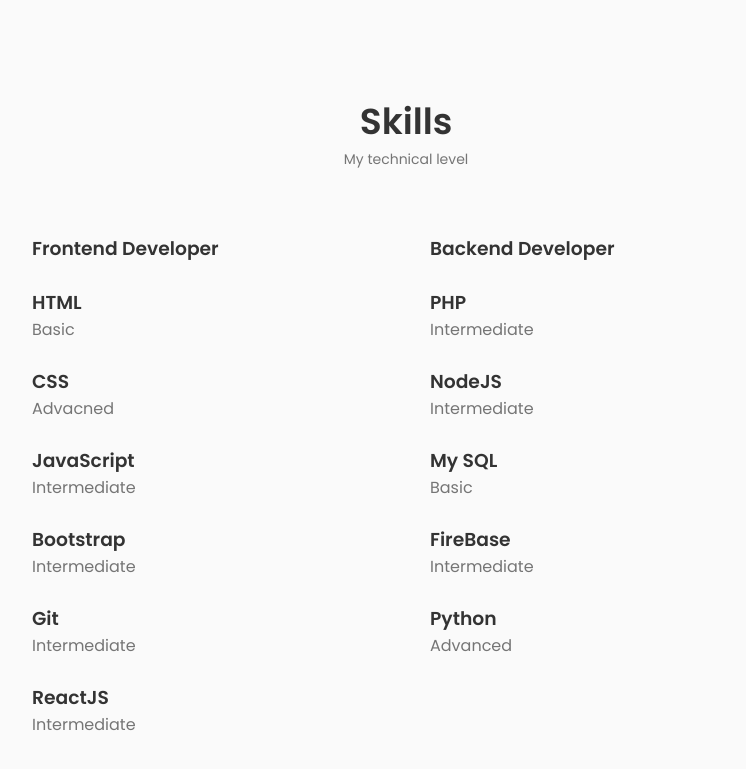
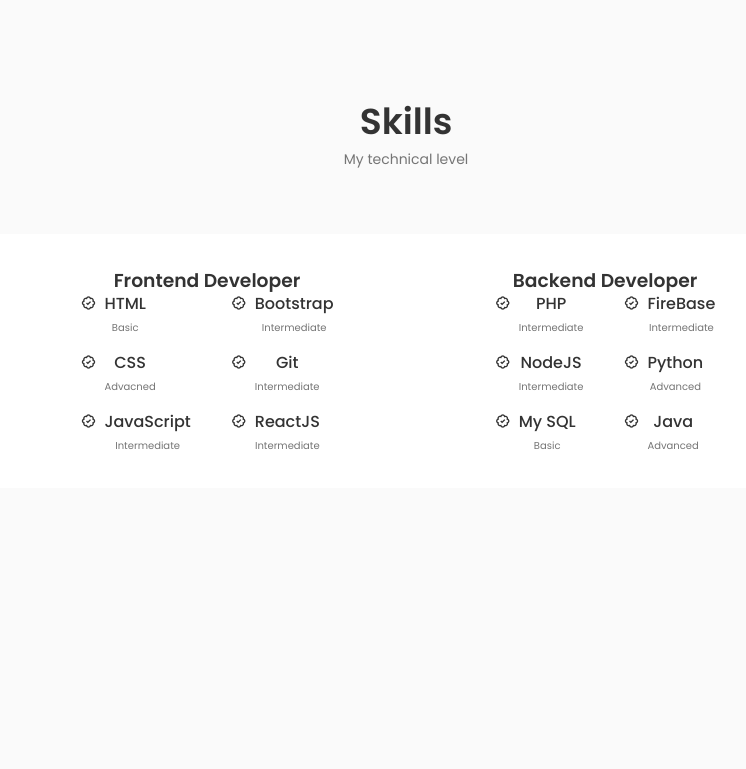
Before and after one commit to imankii01/Portfolio, a React (Create React App) app: page / in a window 1280 px wide. Shown: the part 1402-2171 px from the top of the page, without its empty margins (234-980 px from the left). After the commit the page ends 1946 px from the top, so only its background shows below. Built offline with nearby package versions, Linux system fonts and the light colour scheme.

Commit message:
skills completed

```diff
--- a/src/components/Skills/Backend.jsx
+++ b/src/components/Skills/Backend.jsx
@@ -7,7 +7,7 @@
     <div className="skills__box">
       <div className="skills__group">
       <div className="skills__data">
-        <i className="bx bx-badg-check">
+        <i className="bx bx-badge-check">
 
         </i>
         <div className="">
@@ -18,7 +18,7 @@
 
 
       <div className="skills__data">
-        <i className="bx bx-badg-check">
+        <i className="bx bx-badge-check">
 
         </i>
         <div className="">
@@ -28,7 +28,7 @@
       </div>
 
       <div className="skills__data">
-        <i className="bx bx-badg-check">
+        <i className="bx bx-badge-check">
 
         </i>
         <div className="">
@@ -41,7 +41,7 @@
       </div>
       <div className="skills__group">
       <div className="skills__data">
-        <i className="bx bx-badg-check">
+        <i className="bx bx-badge-check">
 
         </i>
         <div className="">
@@ -52,7 +52,7 @@
 
 
       <div className="skills__data">
-        <i className="bx bx-badg-check">
+        <i className="bx bx-badge-check">
 
         </i>
         <div className="">
@@ -62,9 +62,12 @@
       </div>
 
       <div className="skills__data">
-        <i className="bx bx-badg-check">
+        <i className="bx bx-badge-check">
 
-        </i>
+        </i> <div className="">
+          <h3 className="skills__name">Java</h3>
+          <span className="skills__level">Advanced</span>
+        </div>
 
       </div>
       </div>
--- a/src/components/Skills/Frontend.jsx
+++ b/src/components/Skills/Frontend.jsx
@@ -7,7 +7,7 @@
   <div className="skills__box">
     <div className="skills__group">
     <div className="skills__data">
-      <i className="bx bx-badg-check">
+      <i className="bx bx-badge-check">
 
       </i>
       <div className="">
@@ -18,7 +18,7 @@
 
 
     <div className="skills__data">
-      <i className="bx bx-badg-check">
+      <i className="bx bx-badge-check">
 
       </i>
       <div className="">
@@ -28,7 +28,7 @@
     </div>
 
     <div className="skills__data">
-      <i className="bx bx-badg-check">
+      <i className="bx bx-badge-check">
 
       </i>
       <div className="">
@@ -41,7 +41,7 @@
     </div>
     <div className="skills__group">
     <div className="skills__data">
-      <i className="bx bx-badg-check">
+      <i className="bx bx-badge-check">
 
       </i>
       <div className="">
@@ -52,7 +52,7 @@
 
 
     <div className="skills__data">
-      <i className="bx bx-badg-check">
+      <i className="bx bx-badge-check">
 
       </i>
       <div className="">
@@ -62,7 +62,7 @@
     </div>
 
     <div className="skills__data">
-      <i className="bx bx-badg-check">
+      <i className="bx bx-badge-check">
 
       </i>
       <div className="">
--- a/src/components/Skills/skills.css
+++ b/src/components/Skills/skills.css
@@ -3,3 +3,94 @@
     column-gap:3rem;
     justify-content:center;
 }
+.skills__container{
+    background-color: var(--container-color);
+    border: 1px solid rgb(0 0 0 0.1);
+    padding: 2rem 4rem;
+    border-radius: 1.25rem;
+}
+
+.skills__container{
+    font-size: var(---normal-font-size);
+    font-weight: var(--font-mdium);
+    text-align: center;
+    margin-bottom: var(--mb-1-5);
+
+}
+
+.skills__box{
+    display: flex;
+    justify-content: center;
+    column-gap: 2.5rem;
+
+}
+
+.skills__group{
+    display: grid;
+    align-items: flex-start;
+    row-gap: 1rem;
+
+}
+
+.skills__data{
+    display: flex;
+    column-gap: 0.5rem;
+
+}
+
+.skills .bx-badge-check{
+    font-style: 1rem;
+    color: var(--title-color);
+
+}
+
+.skills__name{
+    font-size:var(--normal-font-size);
+    font-weight: var(--font-medium);
+    line-height: 18px;
+
+
+}
+
+.skills__level{
+    font-size:var(--tiny-font-size);
+}
+/*=============== BREAKPOINTS ===============*/
+/* For large devices */
+@media screen and (max-width: 992px) {
+    .skills__container{
+        grid-template-columns: max-content;
+        row-gap: 2rem;
+    }
+
+  }
+
+  /* For medium devices */
+  @media screen and (max-width: 768px) {
+
+  }
+
+  @media screen and (max-width: 576px) {
+    .skills__container{
+        grid-template-columns: 1fr;
+
+
+    }
+    .skills__content{
+
+        padding: 1.5rem;
+    }
+  }
+
+  /* For small devices */
+  @media screen and (max-width: 350px) {
+
+    .skills__box{
+        column-gap: 1.25rem;
+
+    }
+    .skills__name{
+        font-size: var(--small-font-size);
+    }
+
+  }
```
